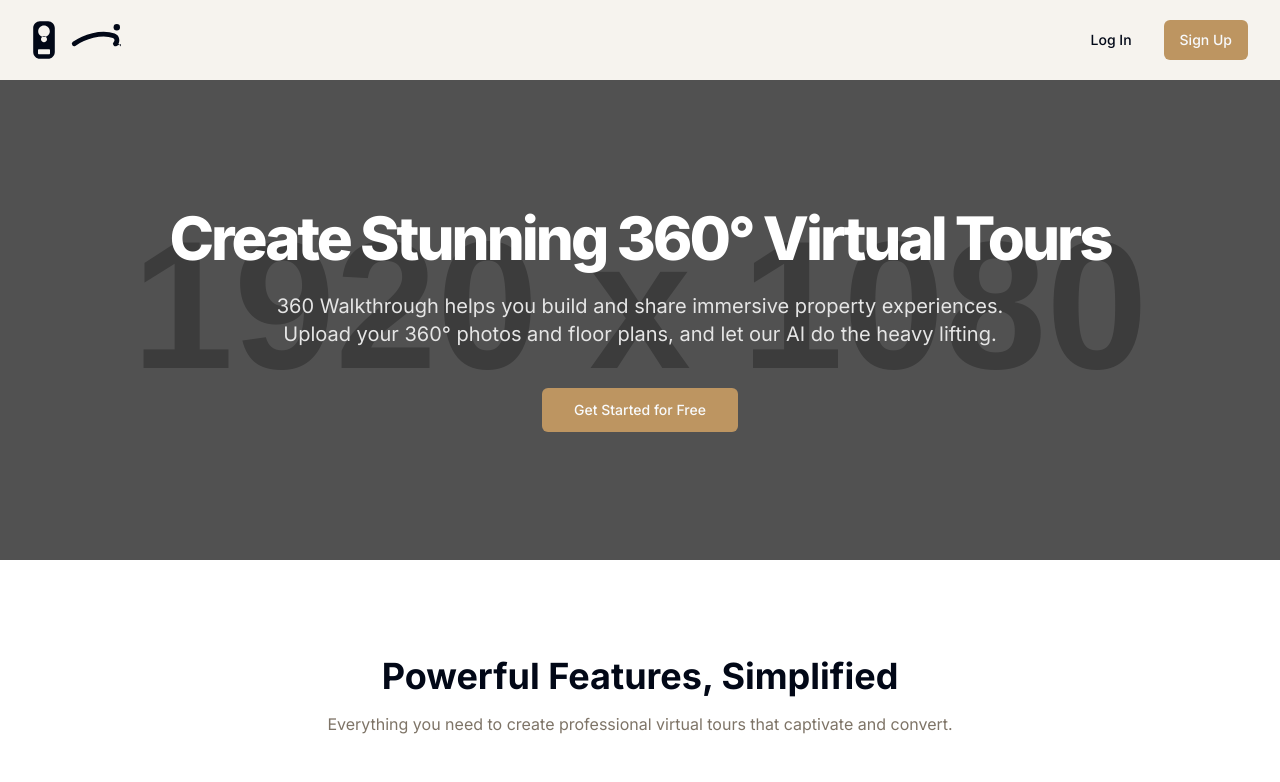
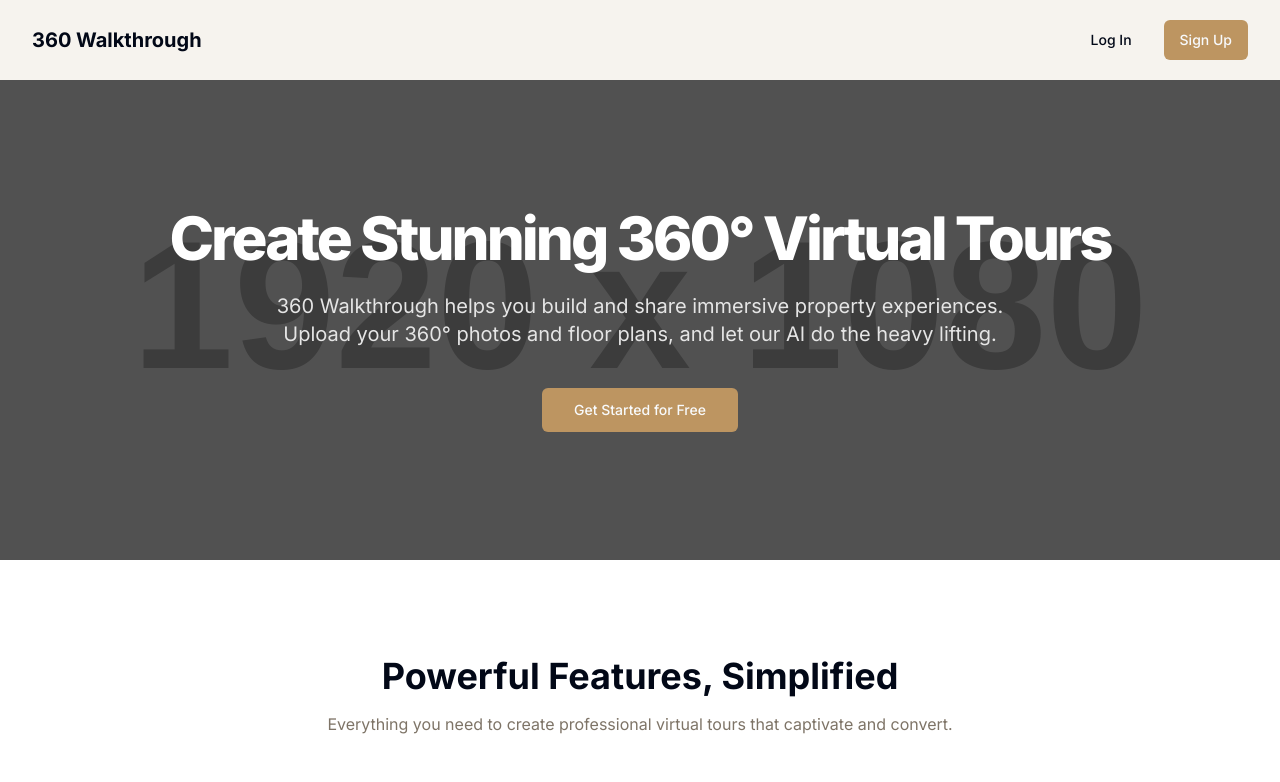
Before and after one commit to Funkymedia/360walkthrough, a Next.js app: page / in a window 1280 px wide. Shown: the top 782 px of the page. Built offline with nearby package versions, Linux system fonts and the light colour scheme.

Commit message:
Remove the logo. use text 360 Walkthrough

```diff
--- a/src/components/Logo.tsx
+++ b/src/components/Logo.tsx
@@ -2,34 +2,12 @@ import Link from 'next/link';
 
 const Logo = () => {
   return (
-    <Link href="/" className="flex items-center gap-2 text-foreground" aria-label="360 Walkthrough Home">
-      <svg
-        className="h-10 w-auto"
-        viewBox="0 0 240 100"
-        fill="currentColor"
-        xmlns="http://www.w3.org/2000/svg"
-      >
-        <g>
-          {/* Camera body with cutouts */}
-          <path
-            d="M40.1 2.9H19.9C10.7 2.9 3 10.6 3 19.9v60.2C3 89.4 10.7 97.1 19.9 97.1H40.1C49.3 97.1 57 89.4 57 80.1V19.9C57 10.6 49.3 2.9 40.1 2.9ZM30 42.5c-8 0-14.5-6.5-14.5-14.5S22 13.5 30 13.5S44.5 20 44.5 28S38 42.5 30 42.5ZM30 55.5c-4.1 0-7.5-3.4-7.5-7.5s3.4-7.5 7.5-7.5s7.5 3.4 7.5 7.5S34.1 55.5 30 55.5ZM42.5 85.5H17.5c-1.4 0-2.5-1.1-2.5-2.5v-7.5c0-1.4 1.1-2.5 2.5-2.5h25c1.4 0 2.5 1.1 2.5 2.5v7.5C45 84.4 43.9 85.5 42.5 85.5Z"
-            fillRule="evenodd"
-            clipRule="evenodd"
-          />
-          {/* Arrow */}
-          <path
-            d="M208.5 59.5c6.2-6.2 4.6-16.6-4-20-31.5-11.7-75.1 3.1-98.8 20"
-            stroke="currentColor"
-            strokeWidth="12"
-            strokeLinecap="round"
-            fill="none"
-          />
-          {/* Arrowhead */}
-          <path d="m222 66.5-9.3-10.7-5 3.1 3 5.9 11.3-4.8Z" />
-          {/* Degree symbol */}
-          <circle cx="212" cy="18" r="8" />
-        </g>
-      </svg>
+    <Link
+      href="/"
+      className="flex items-center text-xl font-bold text-foreground"
+      aria-label="360 Walkthrough Home"
+    >
+      360 Walkthrough
     </Link>
   );
 };
```
